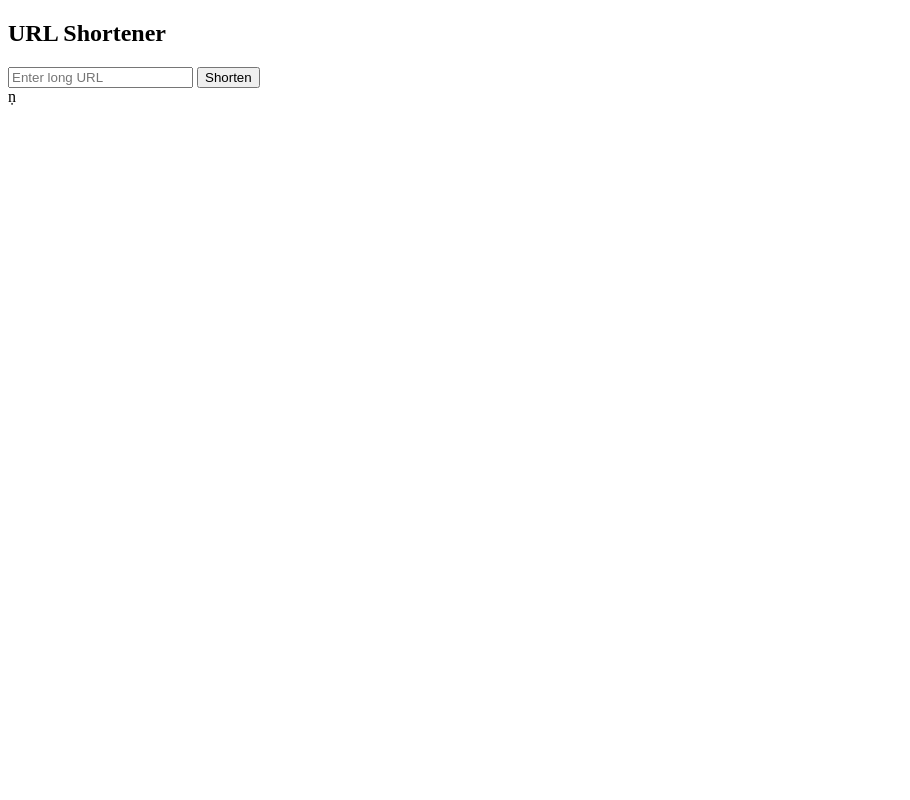
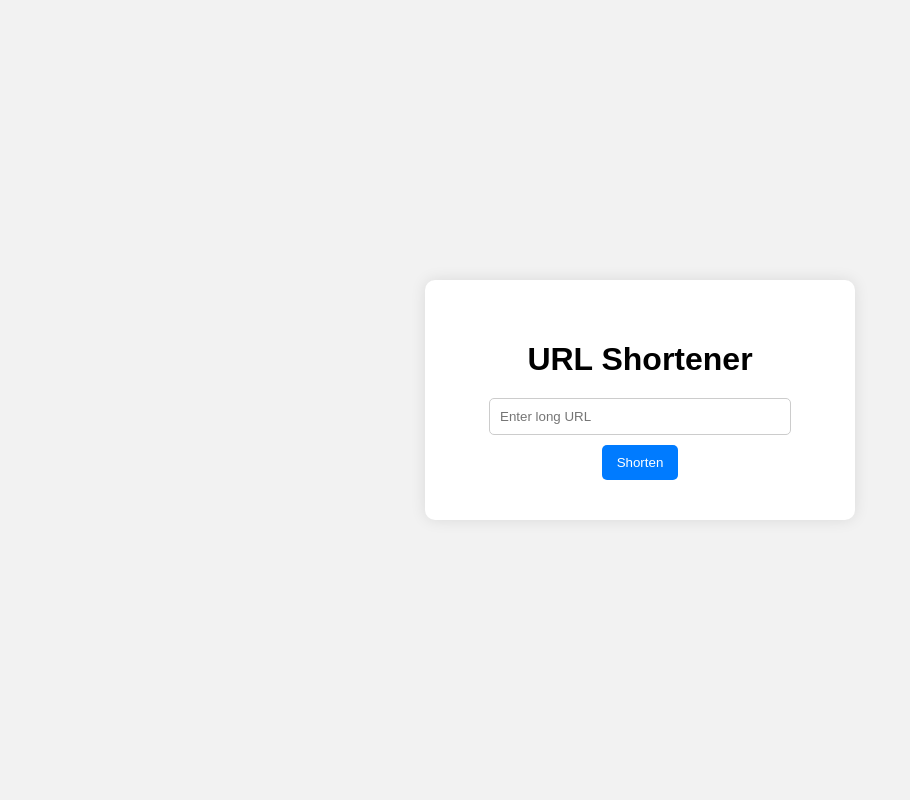
Before and after one commit to nikunj6688/url_shortener, a Flask app: page / in a window 1280 px wide. Shown: the whole page, without its empty margins (0-910 px from the left). Run offline with Flask 3, Linux system fonts and the light colour scheme.

Commit message:
Improved centered UI

```diff
--- a/templates/index.html
+++ b/templates/index.html
@@ -1,19 +1,81 @@
 <!DOCTYPE html>
-<html>
+<html lang="en">
 <head>
+    <meta charset="UTF-8">
     <title>URL Shortener</title>
+
+    <style>
+        body {
+            margin: 0;
+            height: 100vh;
+            display: flex;
+            justify-content: center;   /* Horizontal center */
+            align-items: center;       /* Vertical center */
+            background-color: #f2f2f2;
+            font-family: Arial, sans-serif;
+        }
+
+        .container {
+            background: white;
+            padding: 40px;
+            border-radius: 10px;
+            box-shadow: 0 0 15px rgba(0,0,0,0.1);
+            text-align: center;
+            width: 350px;
+        }
+
+        h1 {
+            margin-bottom: 20px;
+        }
+
+        input[type="text"] {
+            width: 80%;
+            padding: 10px;
+            border: 1px solid #ccc;
+            border-radius: 5px;
+        }
+
+        button {
+            padding: 10px 15px;
+            border: none;
+            background-color: #007BFF;
+            color: white;
+            border-radius: 5px;
+            cursor: pointer;
+            margin-top: 10px;
+        }
+
+        button:hover {
+            background-color: #0056b3;
+        }
+
+        .result {
+            margin-top: 15px;
+            color: green;
+            font-weight: bold;
+        }
+    </style>
 </head>
+
 <body>
-    <h2>URL Shortener</h2>
+    <div class="container">
+        <h1>URL Shortener</h1>
 
-    <form method="POST">
-        <input type="text" name="long_url" placeholder="Enter long URL">
-        <button type="submit">Shorten</button>
-    </form>ṇ
+        <form method="POST">
+            <input type="text" name="url" placeholder="Enter long URL" required>
+            <br>
+            <button type="submit">Shorten</button>
+        </form>
 
-    {% if short_url %}
-        <p>Your short URL:</p>
-        <a href="{{ short_url }}">{{ short_url }}</a>
-    {% endif %}
+        <!-- Flask will show short URL here -->
+        {% if short_url %}
+            <div class="result">
+                Short URL:
+                <a href="{{ short_url }}" target="_blank">
+                    {{ short_url }}
+                </a>
+            </div>
+        {% endif %}
+    </div>
 </body>
 </html>
```
